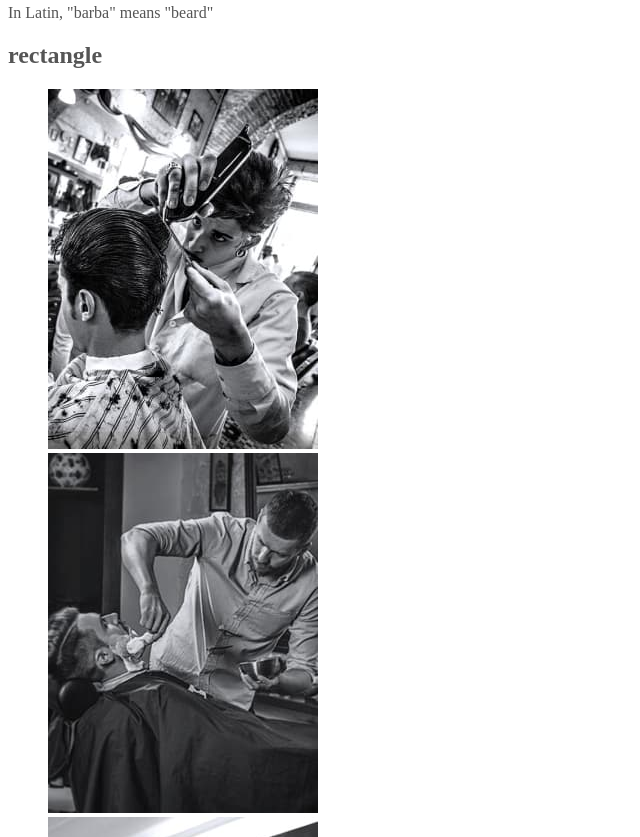
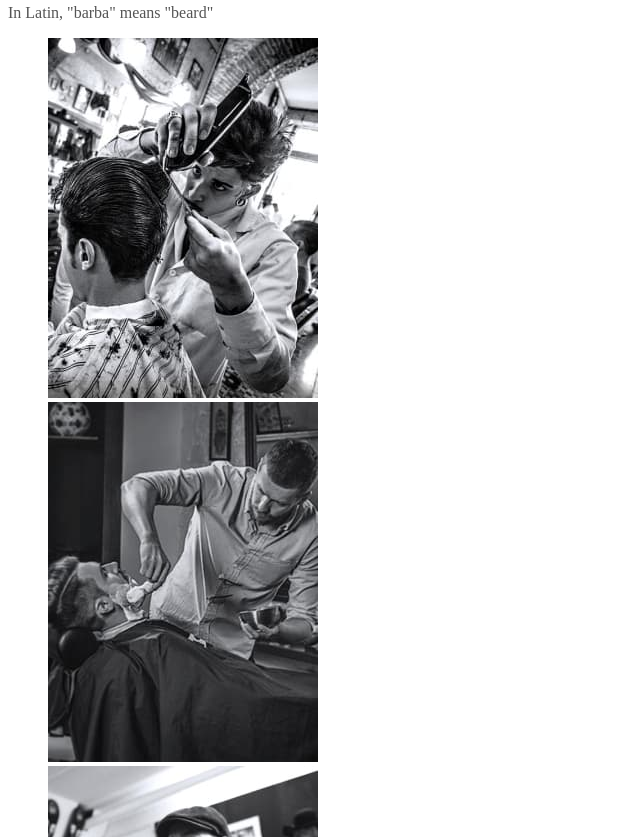
Before and after one commit to zemfira1/barbershop, a plain HTML site: page index.html in a window 1280 px wide. Shown: the part 4320-5157 px from the top of the page, without its empty margins (0-640 px from the left). Drawn offline with Linux system fonts and the light colour scheme.

Commit message:
homework 2-finish

```diff
--- a/css/styles.css
+++ b/css/styles.css
@@ -22,3 +22,16 @@ body {
 .orange-color {
     color: var(--accent-color);
 }
+
+.hidden {
+    position: absolute;
+    width: 1px;
+    height: 1px;
+    margin: -1px;
+    border: 0;
+    padding: 0;
+    white-space: nowrap;
+    clip-path: inset(100%);
+    clip: rect(0 0 0 0);
+    overflow: hidden;
+}
--- a/index.html
+++ b/index.html
@@ -293,7 +293,7 @@
 
       <section>
         <p>In Latin, "barba" means "beard"</p>
-        <h2>rectangle</h2>
+        <h2 class="hidden">rectangle</h2>
         <!--Этот заголовок скроем-->
         <ul class="list">
           <li>
```
